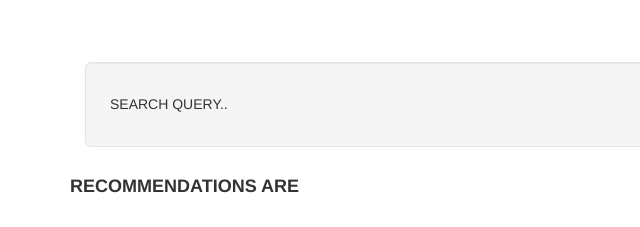
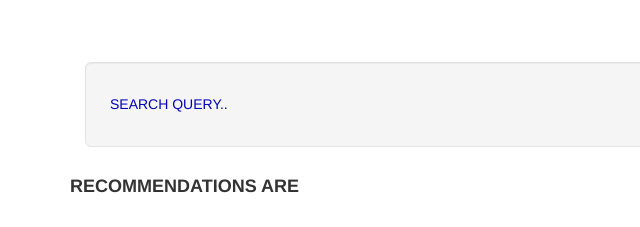
Before and after one commit to Chronicnexus/Chronicnexus.github.io, a plain HTML site: page index.html in a window 1280 px wide. Shown: the part 180-407 px from the top of the page, 0-640 px from the left. Drawn offline with nearby package versions, Linux system fonts and the light colour scheme.

Commit message:
Update index.html

```diff
--- a/index.html
+++ b/index.html
@@ -65,7 +65,7 @@
   </ul>
   <BR><BR><BR>
   <div class="container">
-  <div class="well well-lg" id="Search"><h5>SEARCH QUERY..<BR></h5></div>
+  <font color="#0404B4"><div class="well well-lg" id="Search" ><h5>SEARCH QUERY..<BR></h5></div></font>
   </div>
 </div>
 
```
